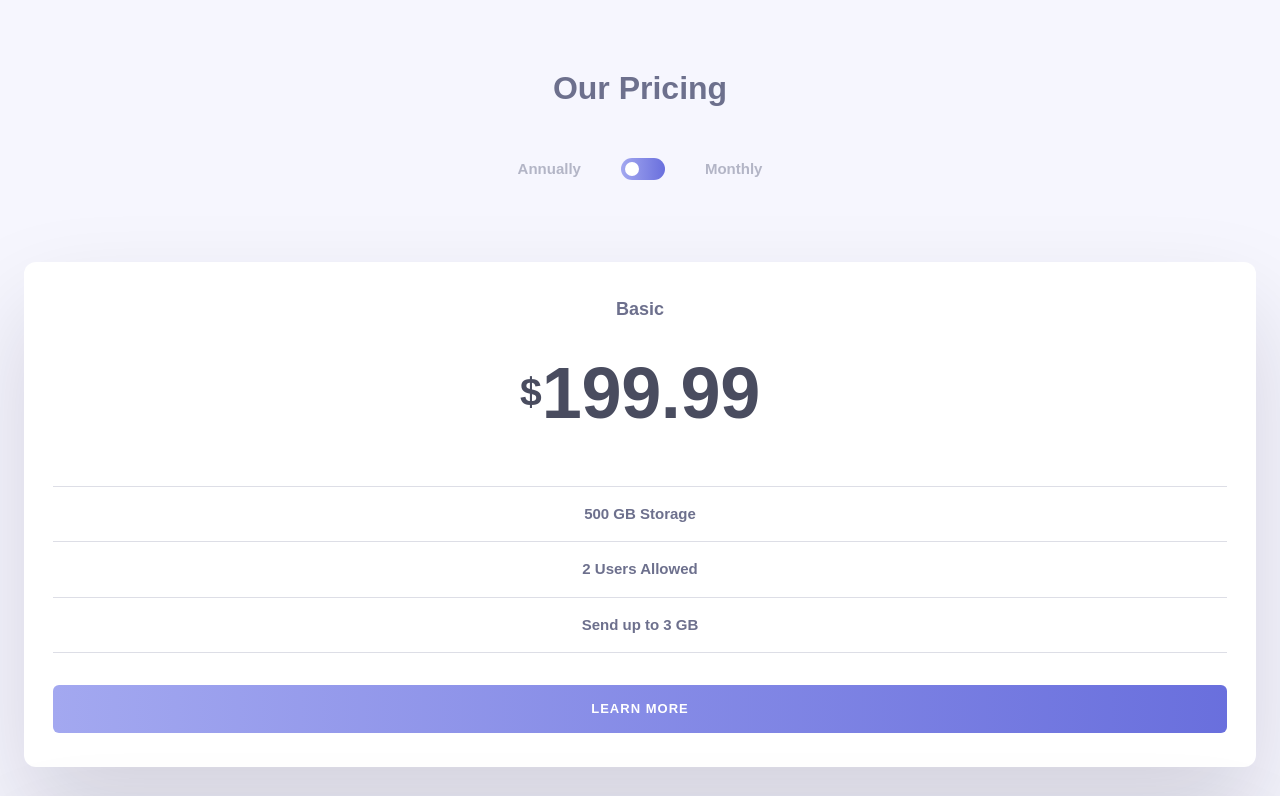
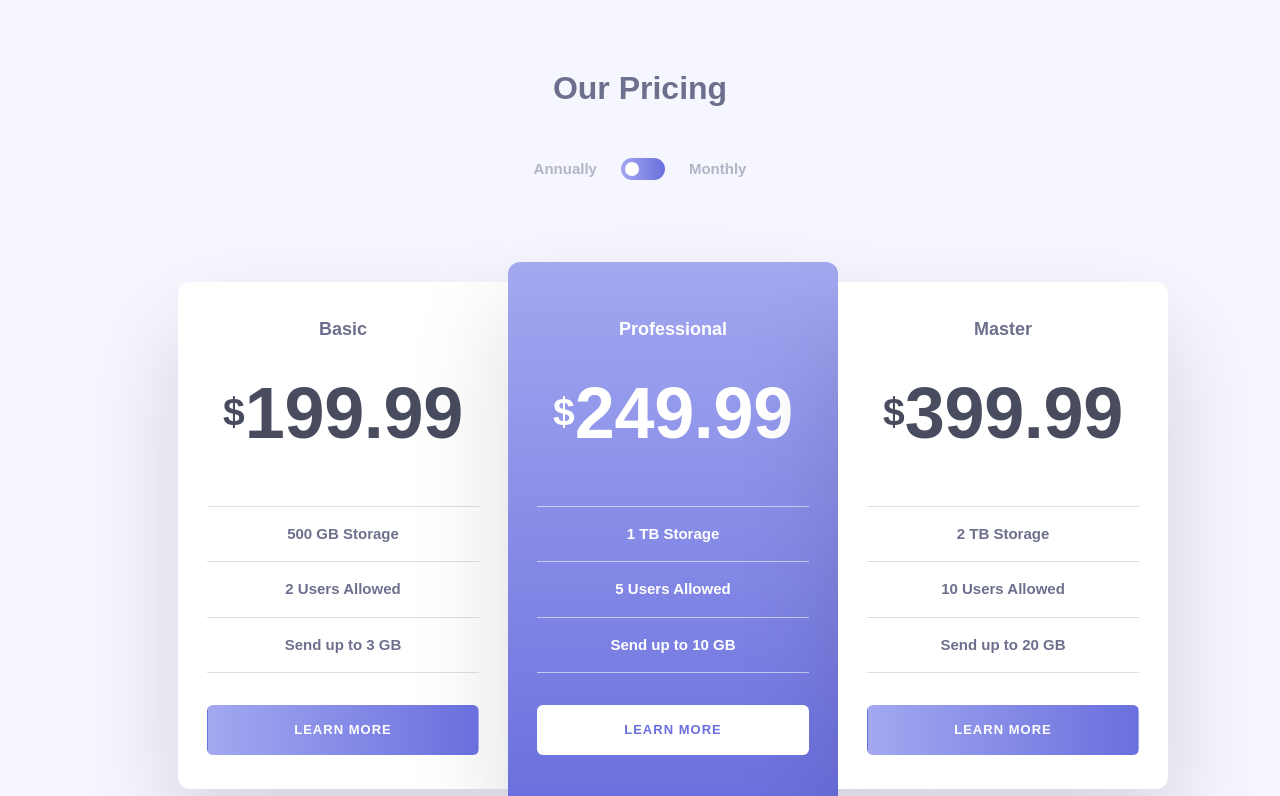
Before and after one commit to adiah-frontend-mentor/pricing-component-toggle, a React (Create React App) app: page / in a window 1280 px wide. Shown: the top 796 px of the page. Built offline with nearby package versions, Linux system fonts and the light colour scheme; the HTML template or start-up script is replaced by a standard one.

Commit message:
Add desktop styles and hover states

```diff
--- a/src/App.scss
+++ b/src/App.scss
@@ -30,4 +30,15 @@
 	display: flex;
 	flex-direction: column;
 	gap: 2rem;
+
+	@include abs.breakpoint(medium) {
+		display: grid;
+		grid-template-columns: repeat(3, 1fr);
+		align-items: center;
+		gap: 0;
+
+		margin-inline: auto;
+		width: 75%;
+		max-width: abs.rem(1056);
+	}
 }
--- a/src/components/price-card/PriceCard.jsx
+++ b/src/components/price-card/PriceCard.jsx
@@ -27,7 +27,7 @@ const PriceCard = ({data, pricing}) => {
 			<li className="price-card__feature">{data.users} Users Allowed</li>
 			<li className="price-card__feature">Send up to {data.sendCapacity} GB</li>
 		</ul>
-		<button className="price-card__cta">Learn More</button>
+		<button className="price-card__cta"><span>Learn More</span></button>
 	</div>
   )
 }
--- a/src/components/price-card/price-card.scss
+++ b/src/components/price-card/price-card.scss
@@ -1,3 +1,5 @@
+@use '../../sass/abstracts/' as abs;
+
 .price-card {
 	width: 100%;
 	padding: 2.125rem 1.8125rem;
@@ -8,9 +10,23 @@
 	background-color: #fff;
 	box-shadow: rgba(17, 12, 46, 0.15) 0px 48px 100px 0px;
 
+	@include abs.breakpoint(medium) {
+		min-width: 330px;
+		&:first-child {
+			border-top-right-radius: 0;
+			border-bottom-right-radius: 0;
+		}
+
+		&:last-child {
+			border-top-left-radius: 0;
+			border-bottom-left-radius: 0;
+		}
+	}
+
 	&--promoted {
 		background: linear-gradient(to bottom, var(--clr-gradient-start), var(--clr-gradient-end));
 		color: #fff;
+		padding-block: 3.375rem;
 
 		.price-card__price-wrapper {
 			color: #fff;
@@ -29,6 +45,20 @@
 		.price-card__cta {
 			background: #fff;
 			color: var(--clr-gradient-end);
+			transition: background-color 300ms ease-in-out;
+
+			@include abs.breakpoint(medium) {
+				&:hover,
+				&:focus {
+					background-color: transparent;
+					color: #fff;
+					border-color: #fff;
+
+					&::before {
+						opacity: 0;
+					}
+				}
+			}
 		}
 	}
 
@@ -38,8 +68,10 @@
 	}
 
 	&__price-wrapper {
+		width: 100%;
 		display: flex;
 		align-items: center;
+		justify-content: center;
 		margin-bottom: 1.5rem;
 		color: var(--clr-text-dark);
 
@@ -95,7 +127,7 @@
 
 	&__cta {
 		background: linear-gradient(to right, var(--clr-gradient-start), var(--clr-gradient-end));
-		border: none;
+		border: 1px solid transparent;
 		border-radius: 6px;
 		width: 100%;
 		padding-block: 0.875rem;
@@ -104,5 +136,43 @@
 		text-transform: uppercase;
 		letter-spacing: 1.02px;
 		cursor: pointer;
+
+		position: relative;
+		z-index: 1;
+
+
+		transition: color 300ms ease-in-out, border-color 300ms ease-in-out;
+
+		@include abs.breakpoint(medium) {
+			span {
+				position: relative;
+				z-index: 3;
+			}
+
+			&::before {
+				content: "";
+				position: absolute;
+				top: 0;
+				left: 0;
+				height: 100%;
+				width: 100%;
+				background: #fff;
+				opacity: 0;
+				transition: opacity 400ms;
+				z-index: 2;
+				border-radius: inherit;
+			}
+
+
+			&:hover,
+			&:focus {
+				border-color: var(--clr-gradient-end);
+				color: var(--clr-gradient-end);
+
+				&::before {
+					opacity: 1;
+				}
+			}
+		}
 	}
 }
--- a/src/components/toggle/toggle.scss
+++ b/src/components/toggle/toggle.scss
@@ -6,13 +6,10 @@
 	display: inline-block;
 	width: 2.6875rem;
 	height: 1.375rem;
-	margin-left: 0.8125rem;
-	margin-right: 0.8125rem;
 
 	@include abs.breakpoint(medium) {
 		width: 2.75rem;
-		margin-left: 1rem;
-		margin-right: 1rem;
+
 	}
 
 	input {
@@ -31,9 +28,10 @@
 		background: linear-gradient(to right, var(--clr-gradient-start), var(--clr-gradient-end));
 		transition: transform .4s cubic-bezier(0.85, 0, 0.15, 1);
 		border-radius: 25px;
+		z-index: 1;
 
-		&:hover {
-			background: var(--clr-gradient-start);
+		&:hover::after {
+			opacity: 1;
 		}
 
 		&::before {
@@ -46,6 +44,21 @@
 			background-color: #fff;
 			transition: .4s;
 			border-radius: 50%;
+			z-index: 3;
+		}
+
+		&::after {
+			content:'';
+			position: absolute;
+			top: 0;
+			left: 0;
+			height: 100%;
+			width: 100%;
+			background: var(--clr-gradient-start);
+			border-radius: inherit;
+			opacity: 0;
+			transition: opacity 400ms;
+			z-index: 2;
 		}
 	}
 }
```
